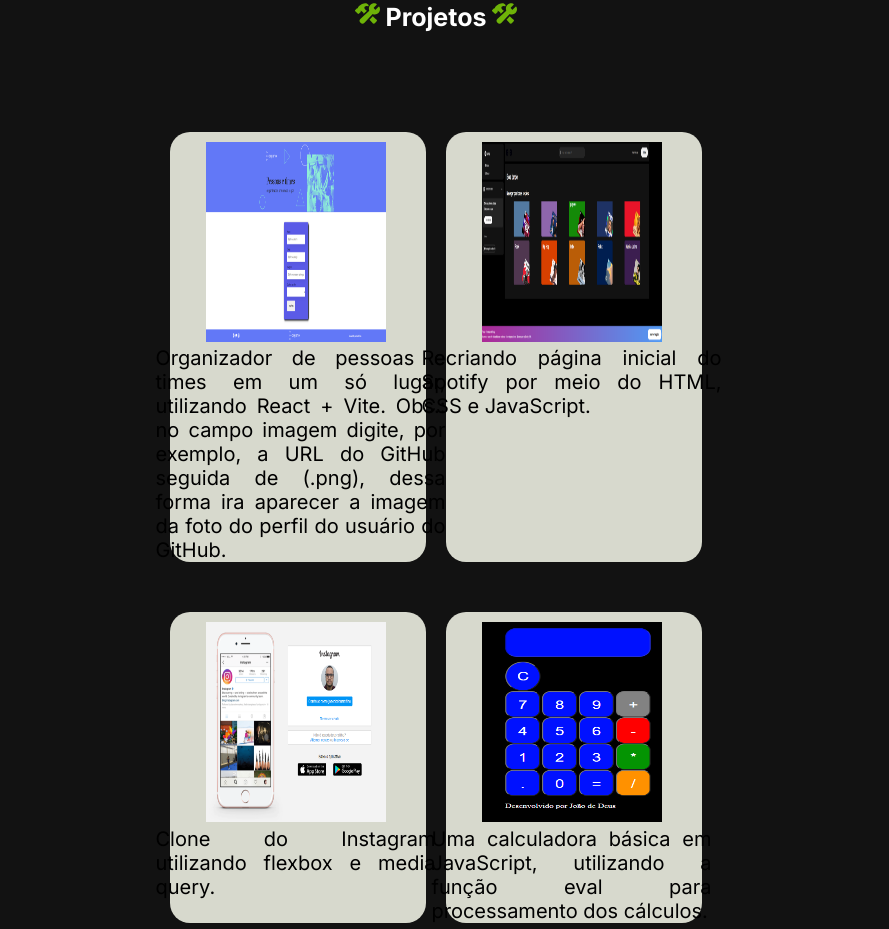
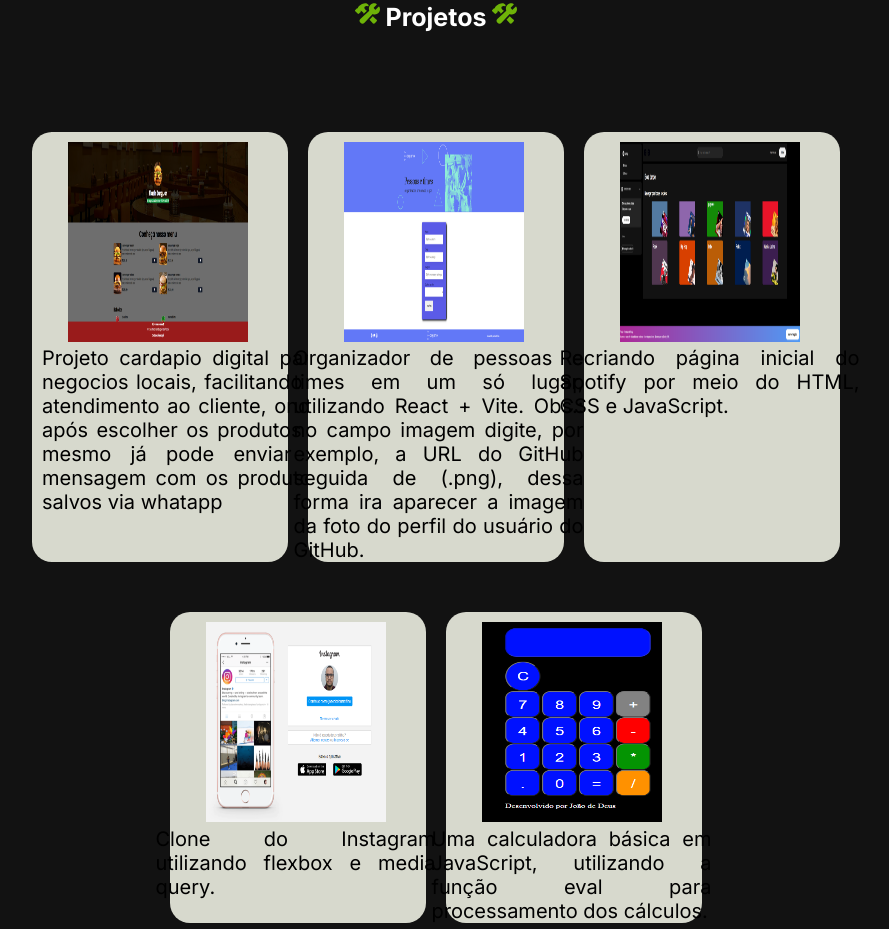
Before and after one commit to joaodedeusrsfilho/meu-portfolio, a React (Vite) app: page / in a window 1280 px wide. Shown: the part 3680-4609 px from the top of the page, without its empty margins (204-1093 px from the left). Built offline with nearby package versions, Linux system fonts and the light colour scheme.

Commit message:
add file

```diff
--- a/src/Componentes/Projetos/index.jsx
+++ b/src/Componentes/Projetos/index.jsx
@@ -10,6 +10,14 @@ const Projetos = () => {
                     <h1><IoConstruct /> Projetos <IoConstruct /></h1>
                 </div>
                 <div className="primeiraDiv">
+                    <div className="primeiraDiv1">
+                        <a href="https://github.com/joaodedeusrsfilho/projetoorgano" target='_blank'>
+                            <img src="./imagens/projetos/hamburgueria.png" alt="projetoSpotify" />
+                        </a>
+                        <p>
+                            Projeto cardapio digital para negocios locais, facilitando o atendimento ao cliente, onde após escolher os produtos o mesmo já pode enviar a mensagem com os produtos salvos via whatapp
+                        </p>
+                    </div>
                     <div className="primeiraDiv1_1">
                         <a href="https://github.com/joaodedeusrsfilho/projetoorgano" target='_blank'>
 
--- a/src/Componentes/Projetos/style.css
+++ b/src/Componentes/Projetos/style.css
@@ -44,6 +44,22 @@
         margin-right: 5px;
     }
 
+    .primeiraDiv1 {
+        background-color: rgb(215, 217, 205);
+        border-radius: 20px;
+        width: 20%;
+        flex-direction: column;
+        justify-content: center;
+        align-items: center;
+
+    }
+
+    .primeiraDiv1 img {
+        width: 180px;
+        height: 200px;
+
+    }
+
     .primeiraDiv1_1 {
         background-color: rgb(215, 217, 205);
         border-radius: 20px;
@@ -53,7 +69,11 @@
         justify-content: center;
         align-items: center;
 
+    }
 
+    .primeiraDiv1 p {
+        padding: 0px 0px 10px;
+        display: flex;
 
 
     }
```
Also changed, not shown: public/imagens/projetos/hamburgueria.png (added).
